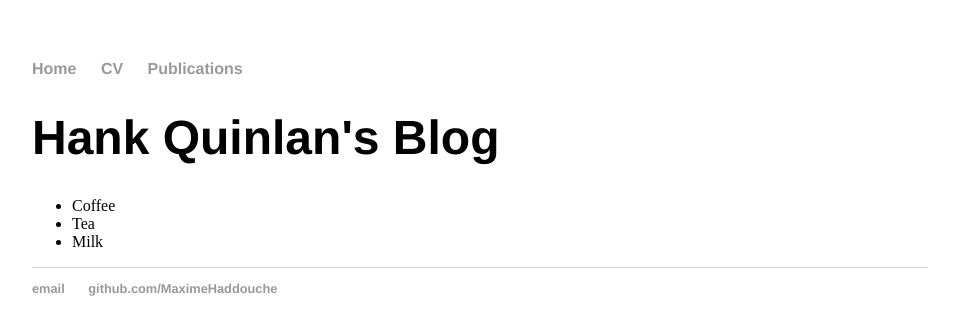
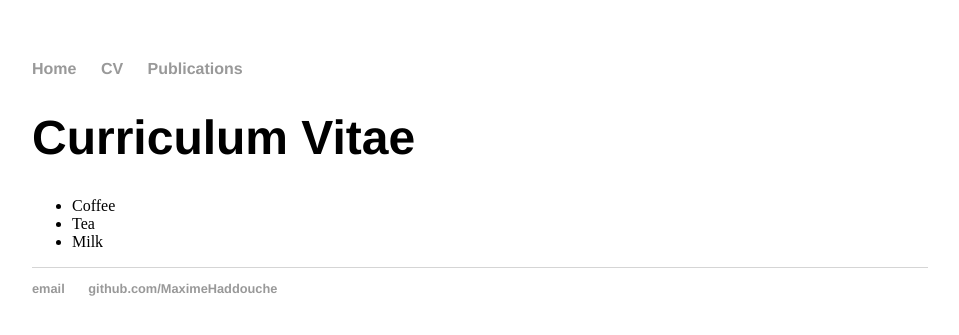
Before and after one commit to MaximeHaddouche/MaximeHaddouche.github.io, a Jekyll site: the page built from cv/index.html, in a window 1280 px wide. Shown: the top 335 px of the page, without its empty margins (160-1119 px from the left). Built offline with Jekyll 4.4.1, drawn with Linux system fonts in a browser that asks for light colours.

Commit message:
Update index.html

```diff
--- a/cv/index.html
+++ b/cv/index.html
@@ -1,10 +1,10 @@
 ---
 layout: default
-title: Hank Quinlan's Blog
+title: Curriculum Vitae
 ---
 	<h1>{{ page.title }}</h1>
-<ul>
-  <li>Coffee</li>
-  <li>Tea</li>
-  <li>Milk</li>
-</ul>
+	<ul>
+	  <li>Coffee</li>
+	  <li>Tea</li>
+	  <li>Milk</li>
+	</ul>
```
